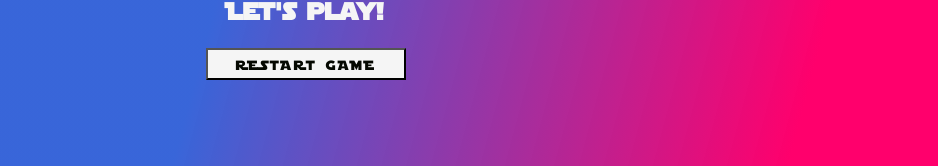
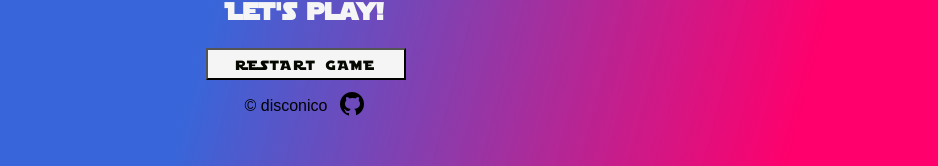
Before and after one commit to disconico/tic-tac-toe, a plain HTML site: page index.html in a window 1280 px wide. Shown: the part 669-835 px from the top of the page, without its empty margins (342-1280 px from the left). Drawn offline with Linux system fonts and the light colour scheme.

Commit message:
Add footer

```diff
--- a/index.html
+++ b/index.html
@@ -25,5 +25,11 @@
         <h2 class="game--status" id="message">Let's play!</h2>
         <button class="game--restart" id="restart-button">Restart Game</button>
     </section>
+    <div class="footer">
+        <p id="footer-text">© disconico</p>
+        <a href="https://github.com/disconico" target="_blank">
+            <img src="./images/github-icon.png">
+        </a>
+    </div>
 </body>
 </html>
--- a/style.css
+++ b/style.css
@@ -106,3 +106,27 @@ section {
         0 0 50px orange,
         0 0 300px orange;
 }
+
+
+.footer {
+    display: flex;
+    text-align: center;
+    color:black;
+    justify-content: center;
+    align-items: center;
+    gap: 10px;
+    font-family: Arial, Helvetica, sans-serif;
+    position: absolute;
+    bottom: 0;
+    width: 100%;
+    height: 50px;
+
+  }
+
+  .footer img {
+    transition: transform 0.25s ease-in-out;
+  }
+
+  .footer img:hover {
+    transform: rotate(360deg) scale(1.3);
+  }
```
Also changed, not shown: images/github-icon.png (added).
